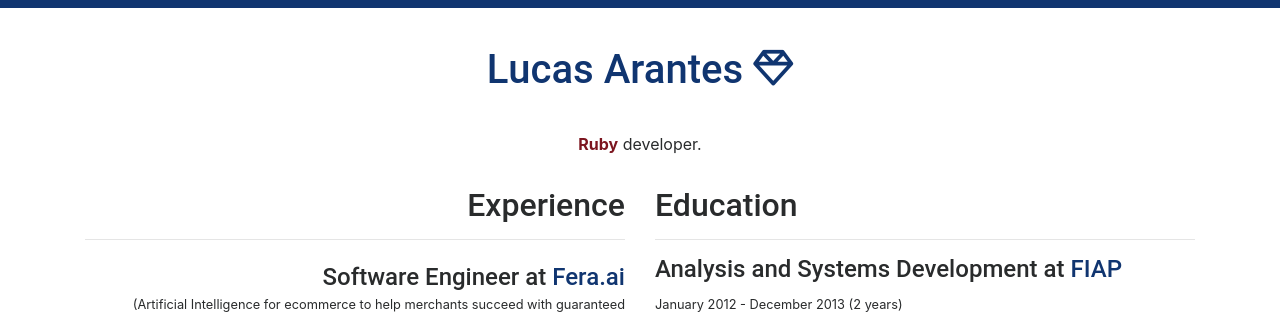
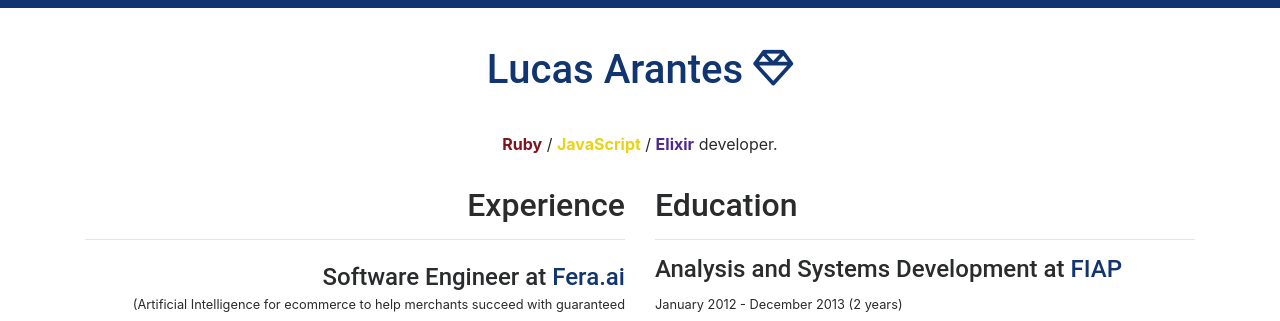
Before and after one commit to lucasprag/lucasprag, a Jekyll site: the page built from index.md, in a window 1280 px wide. Shown: the top 321 px of the page. Built offline with Jekyll 4.4.1, drawn with Linux system fonts in a browser that asks for light colours; nearby versions of some CDN libraries; some web fonts are replaced.

Commit message:
Add things I like to my title

```diff
--- a/_includes/header.html
+++ b/_includes/header.html
@@ -17,7 +17,7 @@
   <div class="row my-3">
     <div class="col col-12">
       <p class="text-center">
-        <strong class="ruby">Ruby</strong> developer.
+        <strong class="ruby">Ruby</strong> / <strong class="javascript">JavaScript</strong> / <strong class="elixir">Elixir</strong> developer.
       </p>
     </div>
   </div>
--- a/_sass/_variables.scss
+++ b/_sass/_variables.scss
@@ -1,5 +1,6 @@
 $red: darken(#dc3545, 25);
 $blue:#103570;
 $purple: #4e2a8e;
+$yellow: darken(#f1e05a, 15);
 
 $primary: $blue;
--- a/_sass/includes/_header.scss
+++ b/_sass/includes/_header.scss
@@ -10,4 +10,8 @@
   .elixir {
     color: $purple;
   }
+
+  .javascript {
+    color: $yellow;
+  }
 }
```
